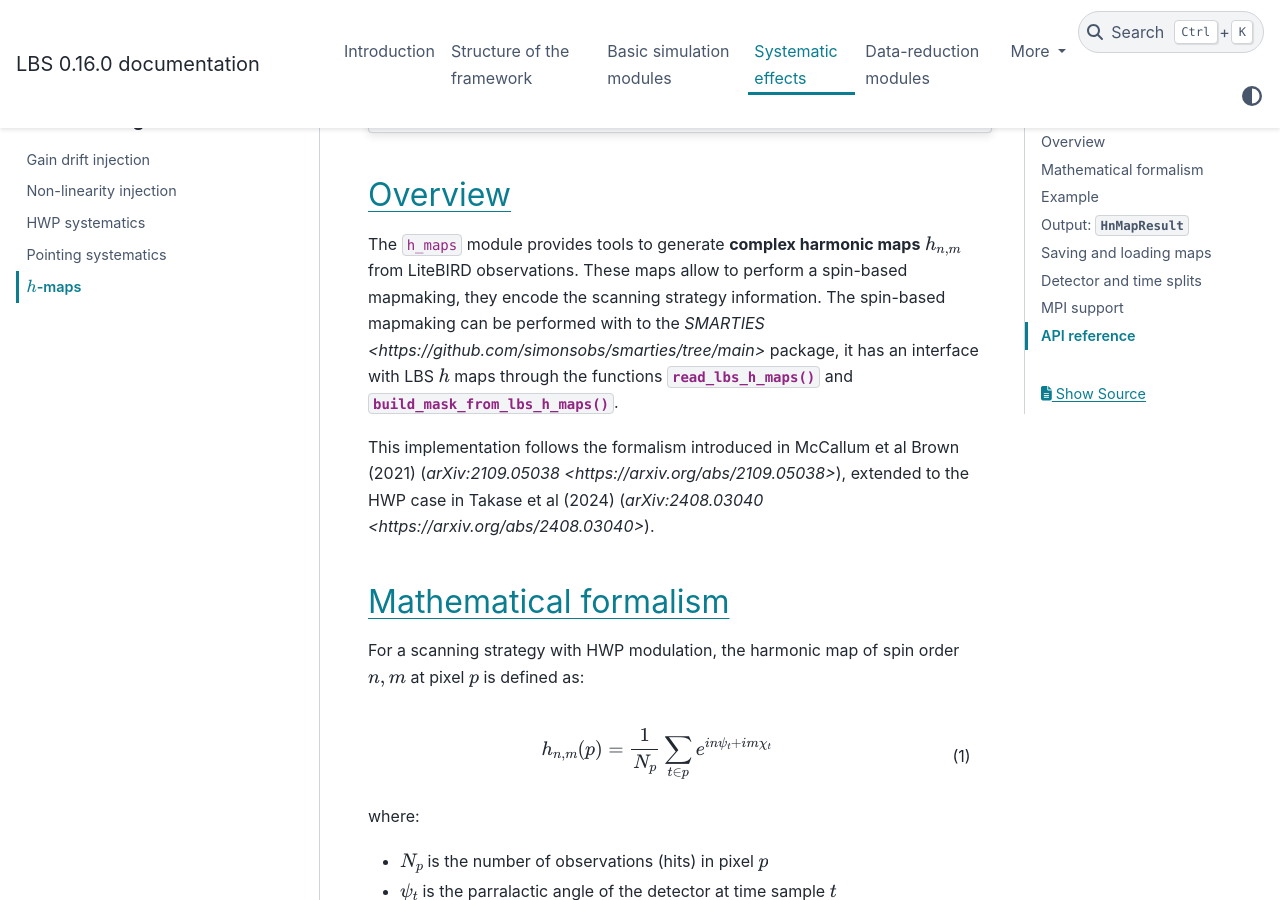
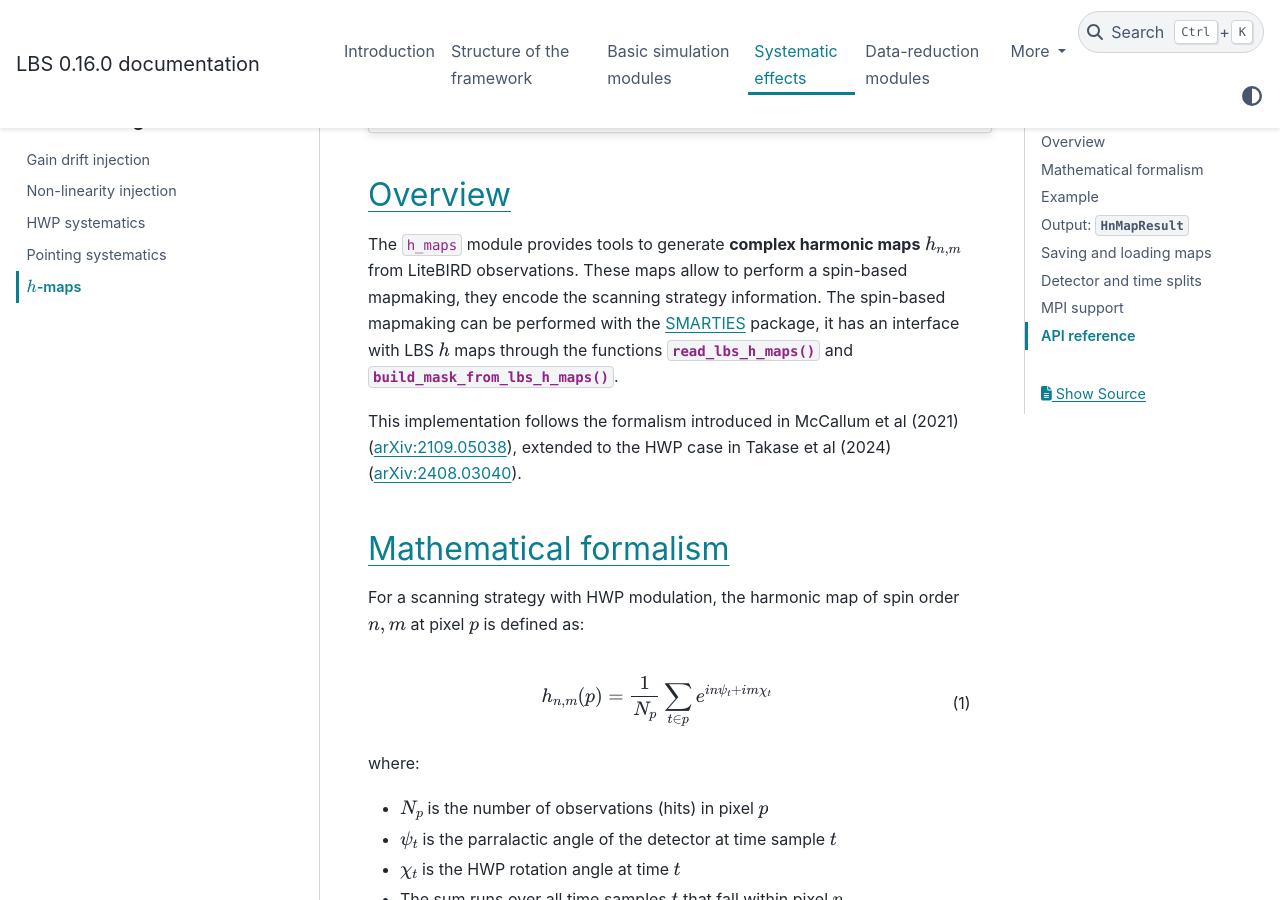
Before and after one commit to litebird/litebird_sim, a Sphinx documentation site: the page built from docs/source/h_maps.rst, in a window 1280 px wide and 900 px high, scrolled down 511 px. Built offline with Sphinx 7.4.7 and the PyData theme 0.15.4, drawn with Linux system fonts in a browser that asks for light colours; some of the changed text lies outside the part shown.

Commit message:
[skip ci] minor changes on the doc

```diff
--- a/docs/source/h_maps.rst
+++ b/docs/source/h_maps.rst
@@ -12,15 +12,13 @@ Overview
 
 The ``h_maps`` module provides tools to generate **complex harmonic maps**
 :math:`h_{n,m}` from LiteBIRD observations. These maps allow to perform a spin-based mapmaking, they encode the scanning
-strategy information. The spin-based mapmaking can be performed with to the `SMARTIES <https://github.com/simonsobs/smarties/tree/main>` package, it has an interface with LBS :math:`h` maps through the functions :func:`read_lbs_h_maps` and :func:`build_mask_from_lbs_h_maps`.
+strategy information. The spin-based mapmaking can be performed with the `SMARTIES <https://github.com/simonsobs/smarties/tree/main>`_ package, it has an interface with LBS :math:`h` maps through the functions :func:`read_lbs_h_maps` and :func:`build_mask_from_lbs_h_maps`.
 
-This implementation follows the formalism introduced in McCallum et al
-Brown (2021)
-(`arXiv:2109.05038 <https://arxiv.org/abs/2109.05038>`), extended to the HWP case in Takase et al (2024) (`arXiv:2408.03040 <https://arxiv.org/abs/2408.03040>`).
+This implementation follows the formalism introduced in McCallum et al (2021)
+(`arXiv:2109.05038 <https://arxiv.org/abs/2109.05038>`_), extended to the HWP case in Takase et al (2024) (`arXiv:2408.03040 <https://arxiv.org/abs/2408.03040>`_).
 
 Mathematical formalism
 ----------------------
-
 For a scanning strategy with HWP modulation, the harmonic map of spin
 order :math:`n,m` at pixel :math:`p` is defined as:
 
@@ -194,11 +192,9 @@ API reference
 -------------
 
 .. autoclass:: litebird_sim.mapmaking.h_maps.h_map_Re_and_Im
-    :members:
     :undoc-members:
 
 .. autoclass:: litebird_sim.mapmaking.h_maps.HnMapResult
-    :members:
     :undoc-members:
 
 .. autofunction:: litebird_sim.mapmaking.h_maps.make_h_maps
```
Also changed, not shown: other parts of docs/source/h_maps.rst (+2 -2 lines), 1 other file.
